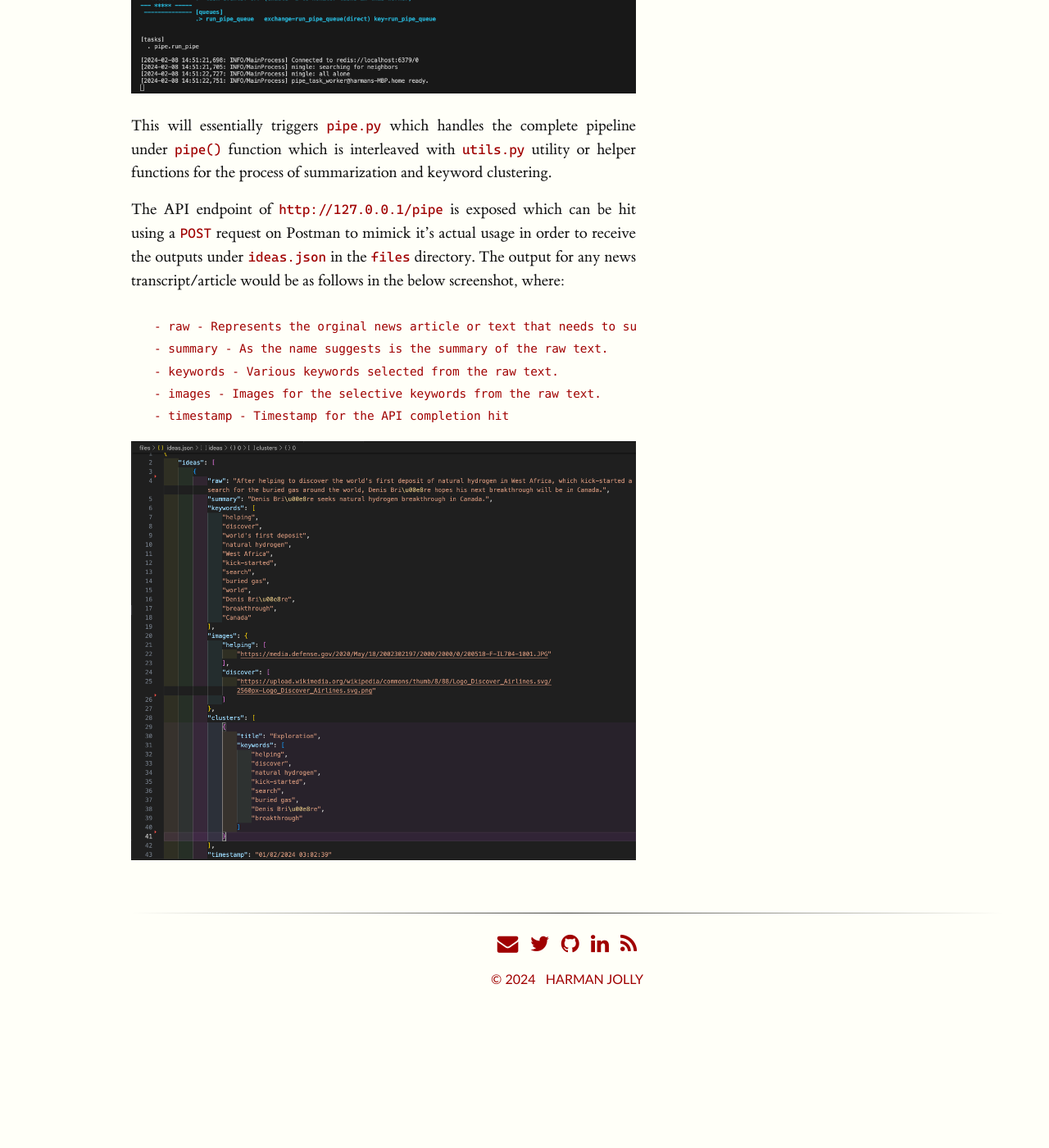
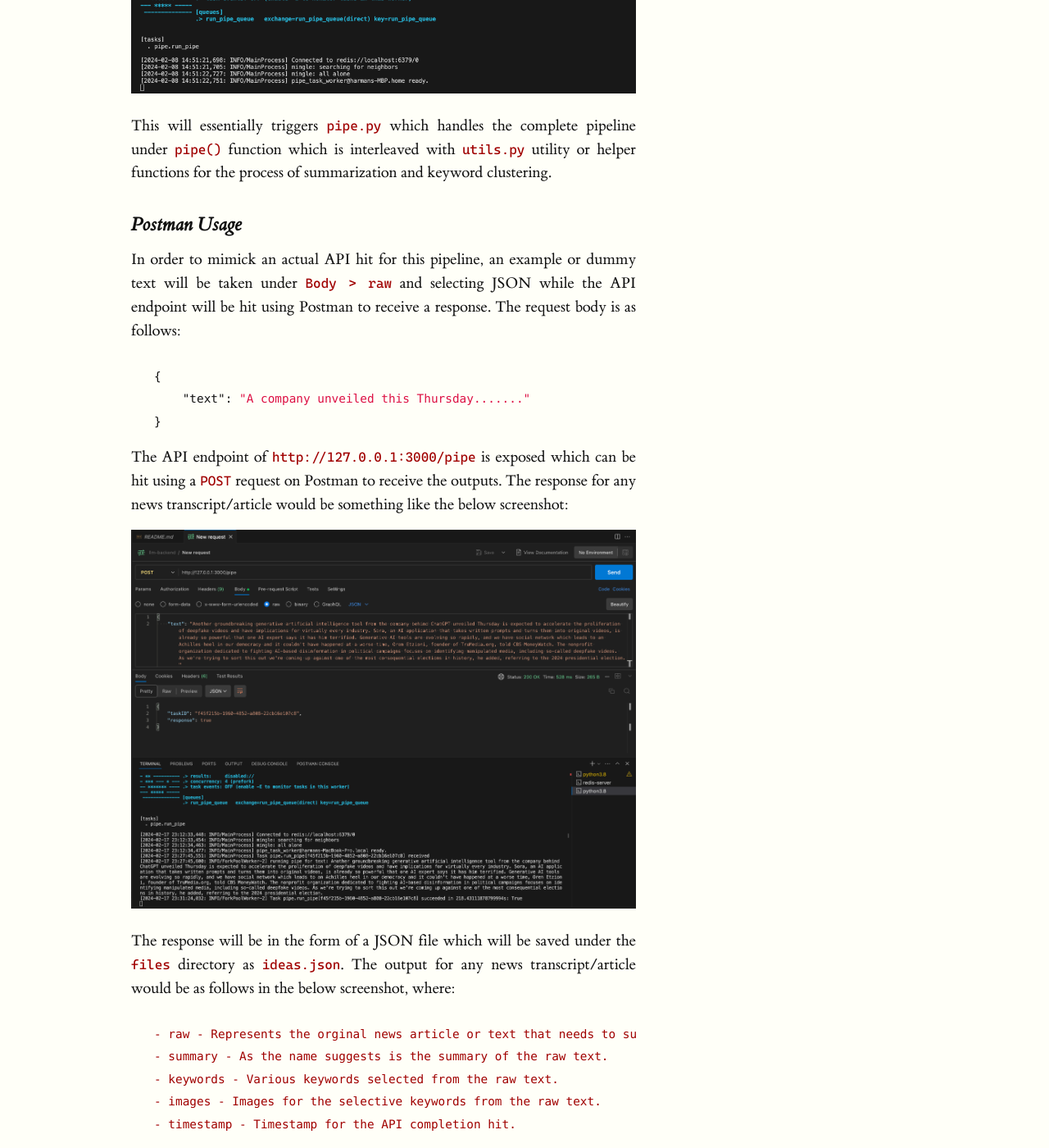
Before and after one commit to coderjolly/coderjolly.github.io, a Jekyll site: the page built from _posts/2024-01-10-explaining-news-using-llms.md, in a window 1280 px wide and 1400 px high, scrolled down 4055 px. Shown: the whole window at 82% size. Built offline with Jekyll 4.4.1, drawn with Linux system fonts in a browser that asks for light colours; a style sheet for code colours, icons or effects is not loaded; before the commit the page ends 5293 px from its top, so only the background shows below that; some of the changed text lies outside the part shown.

Commit message:
completed LLM writing

````diff
--- a/_posts/2024-01-10-explaining-news-using-llms.md
+++ b/_posts/2024-01-10-explaining-news-using-llms.md
@@ -78,15 +78,33 @@ celery -A celery_.app worker -Q run_pipe_queue -n pipe_task_worker@%h --loglevel
 
 This will essentially triggers `pipe.py` which handles the complete pipeline under `pipe()` function which is interleaved with `utils.py` utility or helper functions for the process of summarization and keyword clustering.
 
-The API endpoint of `http://127.0.0.1/pipe` is exposed which can be hit using a `POST` request on Postman to mimick it's actual usage in order to receive the outputs under `ideas.json` in the `files` directory. The output for any news transcript/article would be as follows in the below screenshot, where:
+### Postman Usage
+
+In order to mimick an actual API hit for this pipeline, an example or dummy text will be taken under `Body > raw` and selecting JSON while the API endpoint will be hit using Postman to receive a response. The request body is as follows:
+```json
+{
+    "text": "A company unveiled this Thursday......."
+}
+```
+
+The API endpoint of `http://127.0.0.1:3000/pipe` is exposed which can be hit using a `POST` request on Postman to receive the outputs. The response for any news transcript/article would be something like the below screenshot:
+
+![postman-hit-result](/assets/img/llms/postman-hit-result.png)
+
+The response will be in the form of a JSON file which will be saved under the `files` directory as `ideas.json`. The output for any news transcript/article would be as follows in the below screenshot, where:
 ```
 - raw - Represents the orginal news article or text that needs to summarised.
 - summary - As the name suggests is the summary of the raw text.
 - keywords - Various keywords selected from the raw text.
 - images - Images for the selective keywords from the raw text.
-- timestamp - Timestamp for the API completion hit
+- timestamp - Timestamp for the API completion hit.
 ```
-
 ![ideas-json](/assets/img/llms/ideas-json.png)
 
-<!-- ### Postman Usage -->
+This `ideas.json` can further be ingested periodically to a database or a data lake for further analysis and insights.
+
+## Acknowledgements & Feedback
+
+`I am deeply grateful to `[Karanjot Vilkhu](https://www.linkedin.com/in/karanjotsv)` for his invaluable assistance in navigating the complexities of risk analysis in the context of this project. His unwavering support and encouragement have propelled me to surpass my limitations, fostering a culture of perpetual growth and development.`
+
+`Furthermore, I welcome any suggestions or feedback on this piece, which reflects my personal insights and knowledge gained throughout my journey. I sincerely hope that it proves beneficial and accessible to all who engage with it.`
````
Also changed, not shown: other parts of _posts/2024-01-10-explaining-news-using-llms.md (+1 -1 lines), assets/img/llms/postman-hit-result.png (added), assets/img/llms/postman-hit.png (deleted).
